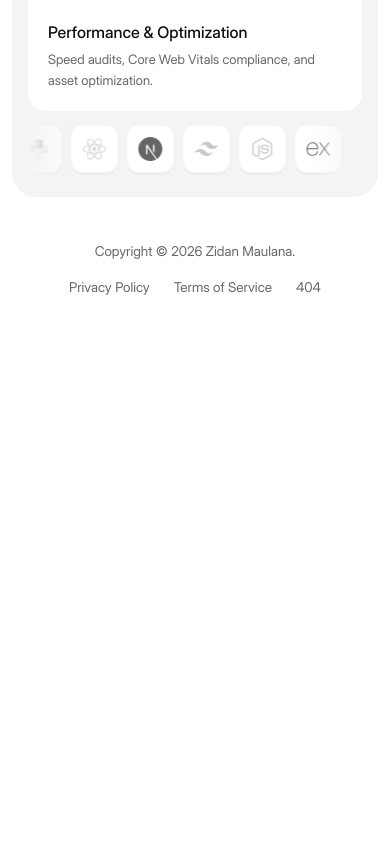
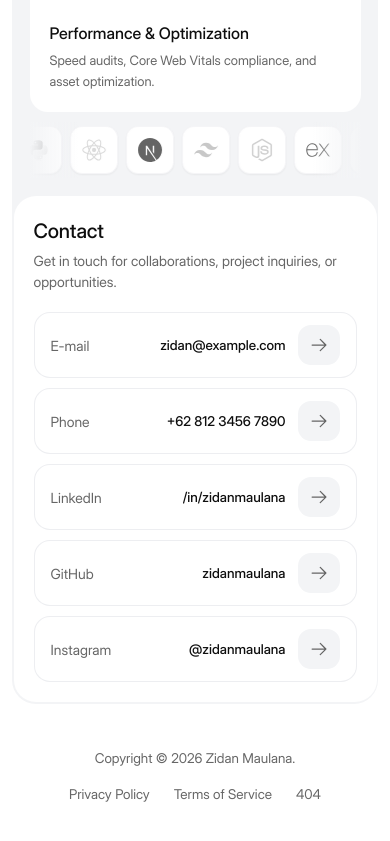
Before and after one commit to zidan-maulana/zidan-portfolio, a Next.js app: page / in a window 390 px wide. Shown: the part 4884-5725 px from the top of the page. Before the commit the page ends 5277 px from the top, so only its background shows below. Built offline with nearby package versions, Linux system fonts and the light colour scheme.

Commit message:
feat: add Contact section unified with Proficiencies chassis

```diff
--- a/src/app/page.tsx
+++ b/src/app/page.tsx
@@ -6,6 +6,7 @@ import { Experience } from "@/components/experience";
 import { Education } from "@/components/education";
 import { Certification } from "@/components/certification";
 import { Proficiencies } from "@/components/proficiencies";
+import { Contact } from "@/components/contact";
 import { Footer } from "@/components/footer";
 import {
   dummyProfile,
@@ -83,11 +84,15 @@ export default function HomePage() {
         {/* Modul 5: Sasis Abu-abu Menampung Section Certification */}
         <Certification certifications={dummyCertifications} />
 
-        {/* Modul 6: Sasis Abu-abu Menampung Section Proficiencies */}
-        <Proficiencies
-          skills={dummySkills}
-          tools={dummyTools}
-        />
+        {/* Modul 6: Sasis Abu-abu Menampung Section Proficiencies dan Contact yang Menyatu */}
+        <div className="w-full rounded-[24px] sm:rounded-[25px] bg-nav-bg p-[1.5px] sm:p-[2px] flex flex-col gap-[2px]">
+          <Proficiencies
+            skills={dummySkills}
+            tools={dummyTools}
+            className="relative w-full overflow-hidden px-4 sm:px-6 md:px-7 pt-5 sm:pt-6 md:pt-7 pb-4 sm:pb-5"
+          />
+          <Contact profile={dummyProfile} />
+        </div>
 
         {/* Footer Keterangan Sesuai Gambar 2 */}
         <Footer name={dummyProfile.name} />
--- /dev/null
+++ b/src/components/contact.tsx
@@ -0,0 +1,137 @@
+"use client";
+
+import { useState } from "react";
+import { motion } from "motion/react";
+import { ArrowRight } from "@phosphor-icons/react";
+import type { Profile } from "@/lib/dummy-data";
+
+interface ContactProps {
+  profile: Profile;
+}
+
+interface ContactItem {
+  id: string;
+  label: string;
+  value: string;
+  href: string;
+  isExternal?: boolean;
+}
+
+function ContactRow({ item }: { item: ContactItem }) {
+  const [isHovered, setIsHovered] = useState(false);
+
+  return (
+    <a
+      href={item.href}
+      target={item.isExternal ? "_blank" : undefined}
+      rel={item.isExternal ? "noopener noreferrer" : undefined}
+      onMouseEnter={() => setIsHovered(true)}
+      onMouseLeave={() => setIsHovered(false)}
+      className="group flex items-center justify-between gap-3 sm:gap-4 rounded-[16px] sm:rounded-[18px] border border-border/70 dark:border-border/40 bg-surface px-4 py-3 sm:px-5 sm:py-3.5 transition-all duration-200 hover:border-text/30 hover:bg-nav-bg/35 focus-visible:outline-none focus-visible:ring-2 focus-visible:ring-text"
+      aria-label={`${item.label}: ${item.value}`}
+    >
+      {/* Label di Sisi Kiri */}
+      <span className="text-[14px] sm:text-[15px] font-normal text-muted group-hover:text-text transition-colors shrink-0">
+        {item.label}
+      </span>
+
+      {/* Nilai / Handle dan Tombol Panah di Sisi Kanan */}
+      <div className="flex items-center gap-3 sm:gap-4 min-w-0">
+        <span className="text-[13.5px] sm:text-[15px] font-medium text-text truncate">
+          {item.value}
+        </span>
+
+        {/* Tombol Aksi: Memanjang Halus ke Kiri saat Baris di-hover */}
+        <motion.div
+          initial={false}
+          animate={{
+            width: isHovered ? 56 : 42,
+          }}
+          transition={{
+            duration: 0.38,
+            ease: [0.22, 1, 0.36, 1],
+          }}
+          className={`h-10 sm:h-11 rounded-[13px] flex items-center justify-center shrink-0 overflow-hidden transition-colors duration-200 ${
+            isHovered
+              ? "bg-border/90 dark:bg-white/10 text-text"
+              : "bg-nav-bg text-muted"
+          }`}
+          aria-hidden="true"
+        >
+          <ArrowRight size={20} weight="regular" className="shrink-0" />
+        </motion.div>
+      </div>
+    </a>
+  );
+}
+
+export function Contact({ profile }: ContactProps) {
+  const contactItems: ContactItem[] = [
+    {
+      id: "email",
+      label: "E-mail",
+      value: profile.email || "zidan@example.com",
+      href: `mailto:${profile.email || "zidan@example.com"}`,
+      isExternal: false,
+    },
+    ...(profile.phone
+      ? [
+          {
+            id: "phone",
+            label: "Phone",
+            value: profile.phone,
+            href: `tel:${profile.phone.replace(/\s+/g, "")}`,
+            isExternal: false,
+          },
+        ]
+      : []),
+    ...profile.socials.map((social) => {
+      // Menentukan handle ringkas dari data profil atau URL
+      let handle = social.handle;
+      if (!handle) {
+        if (social.label.toLowerCase() === "linkedin") {
+          handle = "/in/zidanmaulana";
+        } else if (social.label.toLowerCase() === "github") {
+          handle = "zidanmaulana";
+        } else if (social.label.toLowerCase() === "instagram") {
+          handle = "@zidanmaulana";
+        } else {
+          handle = social.url.replace(/^https?:\/\/(www\.)?/, "");
+        }
+      }
+
+      return {
+        id: social.label.toLowerCase(),
+        label: social.label,
+        value: handle,
+        href: social.url,
+        isExternal: true,
+      };
+    }),
+  ];
+
+  return (
+    <section
+      id="contact"
+      aria-label="Kontak dan Informasi Terhubung"
+      className="relative w-full overflow-hidden rounded-[22px] sm:rounded-[23px] bg-surface p-5 sm:p-6 md:p-8 scroll-mt-24"
+    >
+      {/* Header Section Kontak Sesuai Style Kita */}
+      <div className="flex flex-col mb-5 sm:mb-6">
+        <h2 className="font-display text-[20px] font-medium tracking-[-0.01em] text-text">
+          Contact
+        </h2>
+        <p className="mt-1 text-[14px] font-normal text-muted">
+          Get in touch for collaborations, project inquiries, or opportunities.
+        </p>
+      </div>
+
+      {/* Daftar Baris Kontak Mengikuti Referensi Gambar 2 */}
+      <div className="flex flex-col gap-2.5 sm:gap-3">
+        {contactItems.map((item) => (
+          <ContactRow key={item.id} item={item} />
+        ))}
+      </div>
+    </section>
+  );
+}
--- a/src/components/proficiencies.tsx
+++ b/src/components/proficiencies.tsx
@@ -4,11 +4,13 @@ import type { SkillCard, TechToolItem } from "@/lib/dummy-data";
 interface ProficienciesProps {
   skills: SkillCard[];
   tools: TechToolItem[];
+  className?: string;
 }
 
 export function Proficiencies({
   skills,
   tools,
+  className,
 }: ProficienciesProps) {
   if (!skills || skills.length === 0) {
     return null;
@@ -18,7 +20,10 @@ export function Proficiencies({
     <section
       id="proficiencies"
       aria-label="Keahlian dan Penguasaan Alat"
-      className="relative w-full overflow-hidden rounded-[24px] sm:rounded-[25px] bg-nav-bg px-4 sm:px-6 md:px-7 pt-5 sm:pt-6 md:pt-7 pb-5 sm:pb-6 md:pb-7"
+      className={
+        className ??
+        "relative w-full overflow-hidden rounded-[24px] sm:rounded-[25px] bg-nav-bg px-4 sm:px-6 md:px-7 pt-5 sm:pt-6 md:pt-7 pb-5 sm:pb-6 md:pb-7"
+      }
     >
       {/* Header Utama Section Sesuai Konsistensi Website */}
       <div className="flex flex-col">
@@ -77,9 +82,8 @@ export function Proficiencies({
                     alt={item.name}
                     width={28}
                     height={28}
-                    className={`w-6 h-6 sm:w-7 sm:h-7 object-contain shrink-0 grayscale opacity-60 group-hover:grayscale-0 group-hover:opacity-100 transition-all duration-300 ${
-                      item.icon === "express" || item.icon === "nextjs" ? "dark:invert" : ""
-                    }`}
+                    className={`w-6 h-6 sm:w-7 sm:h-7 object-contain shrink-0 grayscale opacity-60 group-hover:grayscale-0 group-hover:opacity-100 transition-all duration-300 ${item.icon === "express" || item.icon === "nextjs" ? "dark:invert" : ""
+                      }`}
                   />
                 </div>
               ))}
@@ -101,9 +105,8 @@ export function Proficiencies({
                     alt={item.name}
                     width={28}
                     height={28}
-                    className={`w-6 h-6 sm:w-7 sm:h-7 object-contain shrink-0 grayscale opacity-60 group-hover:grayscale-0 group-hover:opacity-100 transition-all duration-300 ${
-                      item.icon === "express" || item.icon === "nextjs" ? "dark:invert" : ""
-                    }`}
+                    className={`w-6 h-6 sm:w-7 sm:h-7 object-contain shrink-0 grayscale opacity-60 group-hover:grayscale-0 group-hover:opacity-100 transition-all duration-300 ${item.icon === "express" || item.icon === "nextjs" ? "dark:invert" : ""
+                      }`}
                   />
                 </div>
               ))}
--- a/src/lib/dummy-data.ts
+++ b/src/lib/dummy-data.ts
@@ -31,6 +31,7 @@ export interface Profile {
   socials: Array<{
     label: string;
     url: string;
+    handle?: string;
   }>;
 }
 
@@ -113,9 +114,9 @@ export const dummyProfile: Profile = {
   bookingUrl: "mailto:zidan@example.com",
   projectsUrl: "#projects",
   socials: [
-    { label: "GitHub", url: "https://github.com" },
-    { label: "LinkedIn", url: "https://linkedin.com" },
-    { label: "Instagram", url: "https://instagram.com" },
+    { label: "LinkedIn", url: "https://linkedin.com", handle: "/in/zidanmaulana" },
+    { label: "GitHub", url: "https://github.com", handle: "zidanmaulana" },
+    { label: "Instagram", url: "https://instagram.com", handle: "@zidanmaulana" },
   ],
 };
 
```
